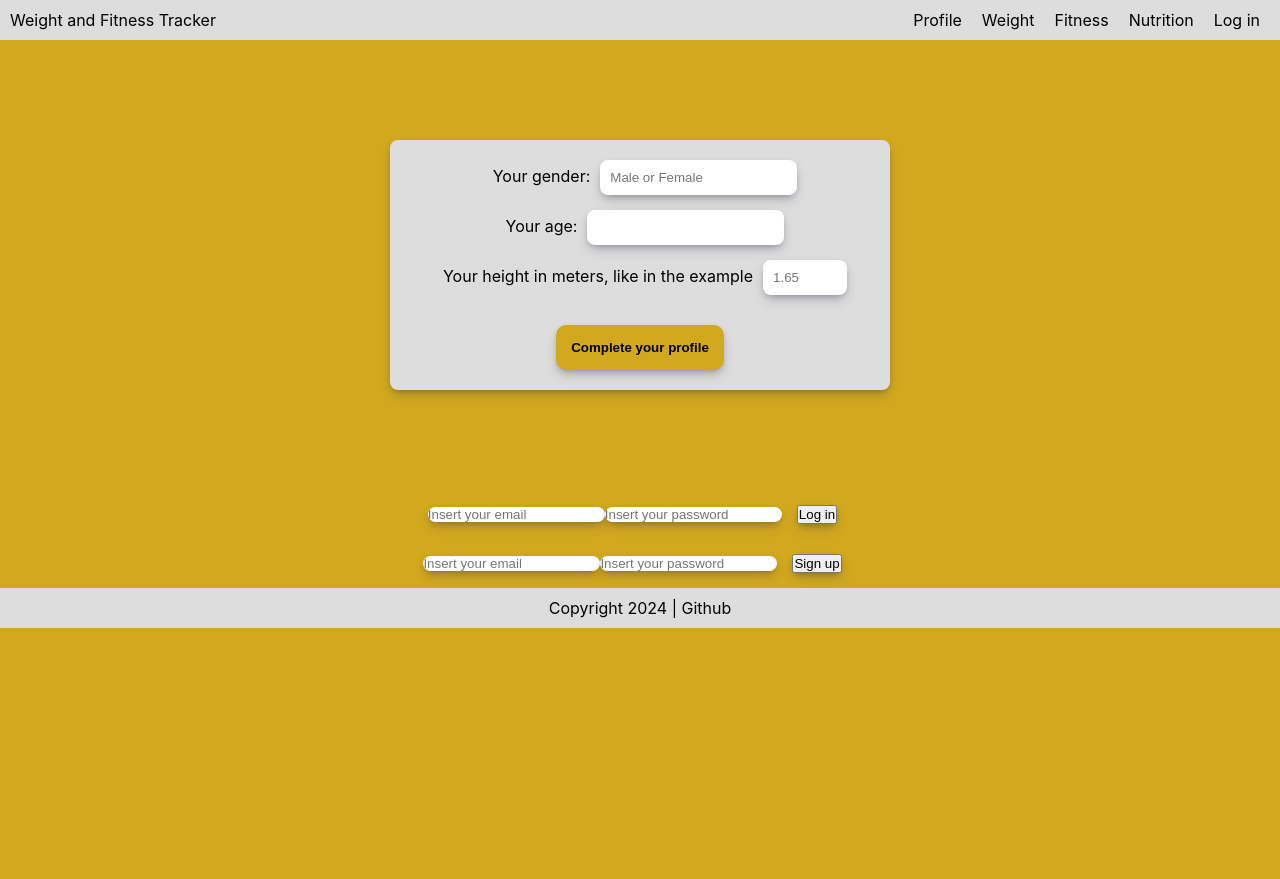
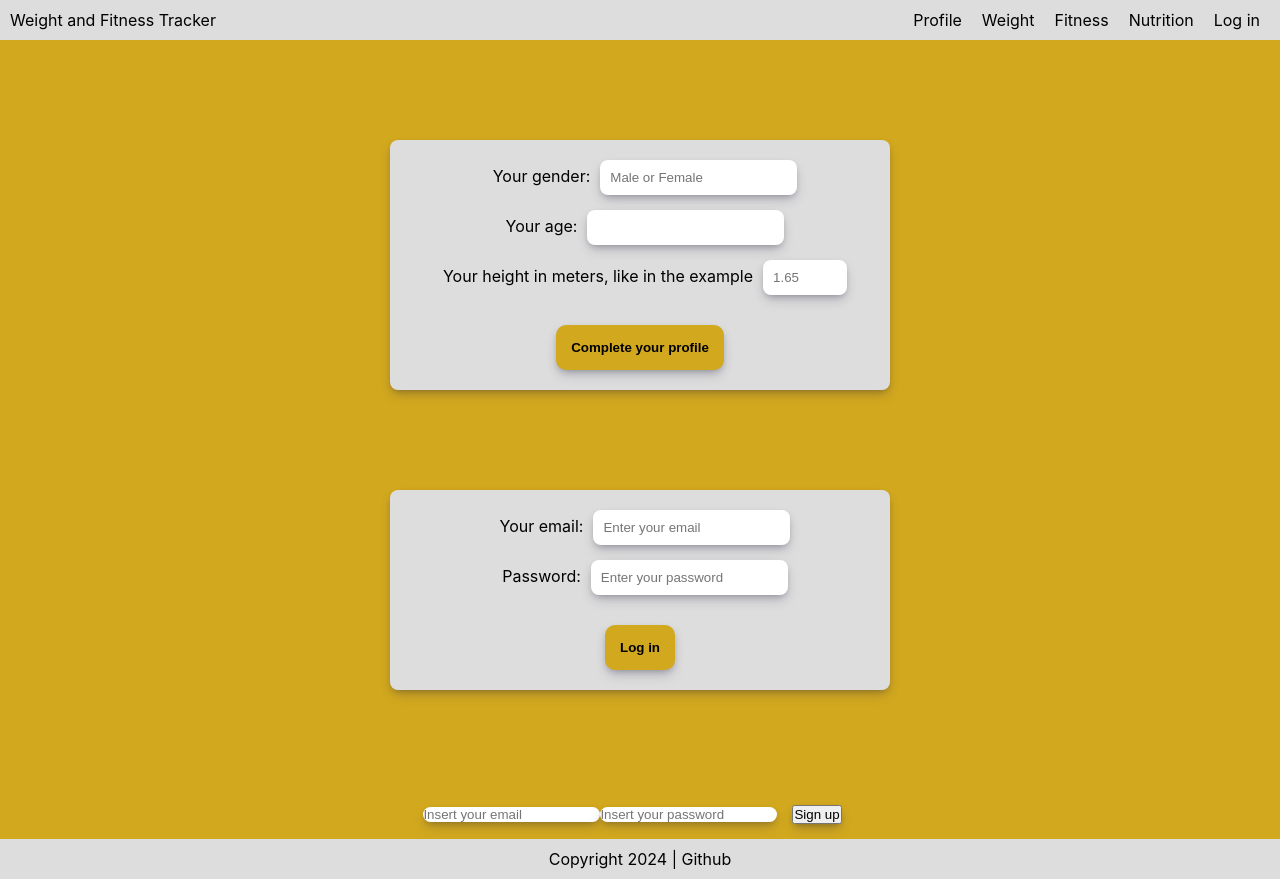
Before and after one commit to jelena2803/Weight-fitness-tracker, a React (Create React App) app: page / in a window 1280 px wide. Before the commit the page ends 800 px from the top, so only its background shows below. Built offline with nearby package versions, Linux system fonts and the light colour scheme.

Commit message:
elements added and the layout is tested, functionality to be done

```diff
--- a/src/components/Login.jsx
+++ b/src/components/Login.jsx
@@ -2,11 +2,23 @@ import React from "react";
 
 function Login() {
     return (
-<div>
-    <input type="email" placeholder="Insert your email"/>
-    <input type="password" placeholder="Insert your password"/>
-    <button>Log in</button>
-</div>
+
+
+            <div className="profile-form">
+                <div className="init-profile-form">
+                    <div>
+                        <label htmlFor="email">Your email:</label>
+                        <input type="email" id="email" placeholder="Enter your email" />
+                    </div>
+                    <div>
+                        <label htmlFor="password">Password:</label>
+                        <input type="password" id="password" placeholder="Enter your password" />
+                    </div>
+                </div>
+
+                <button>Log in</button>
+            </div>
+
     );
 }
 
```
